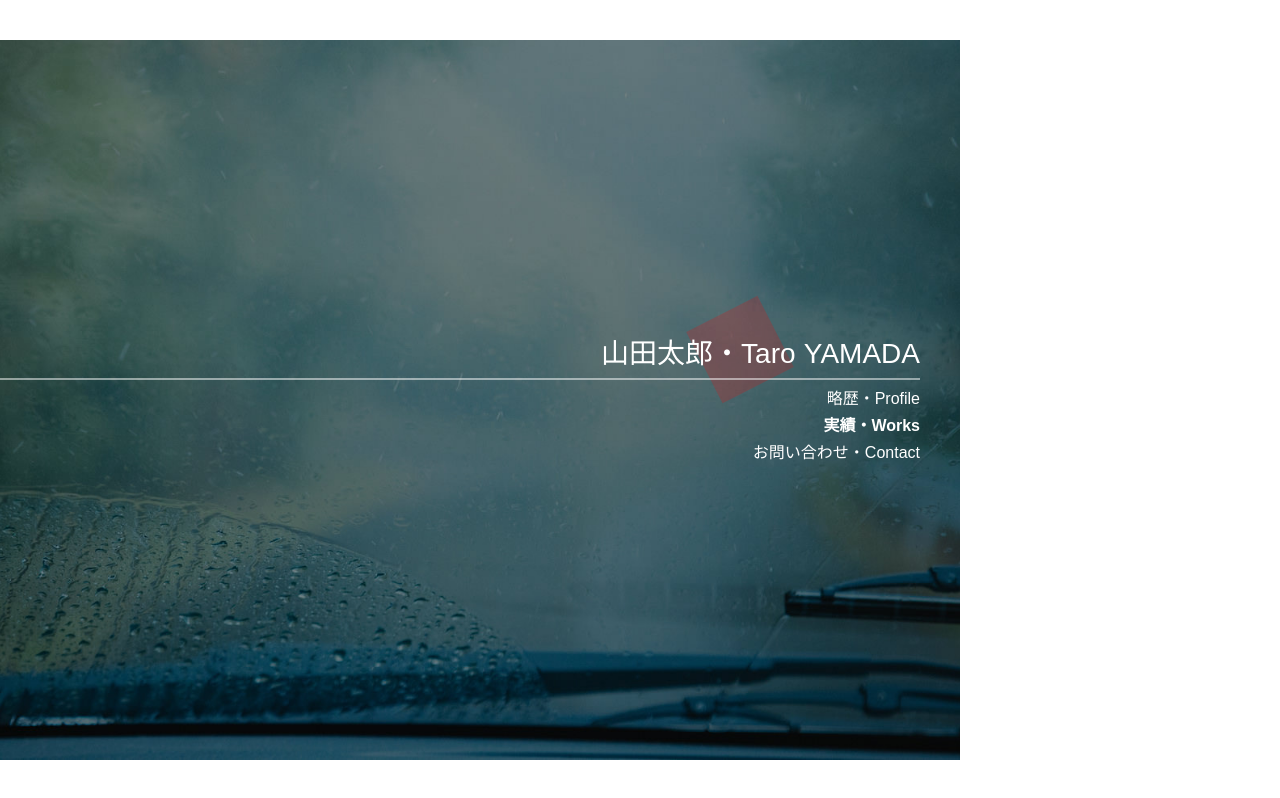
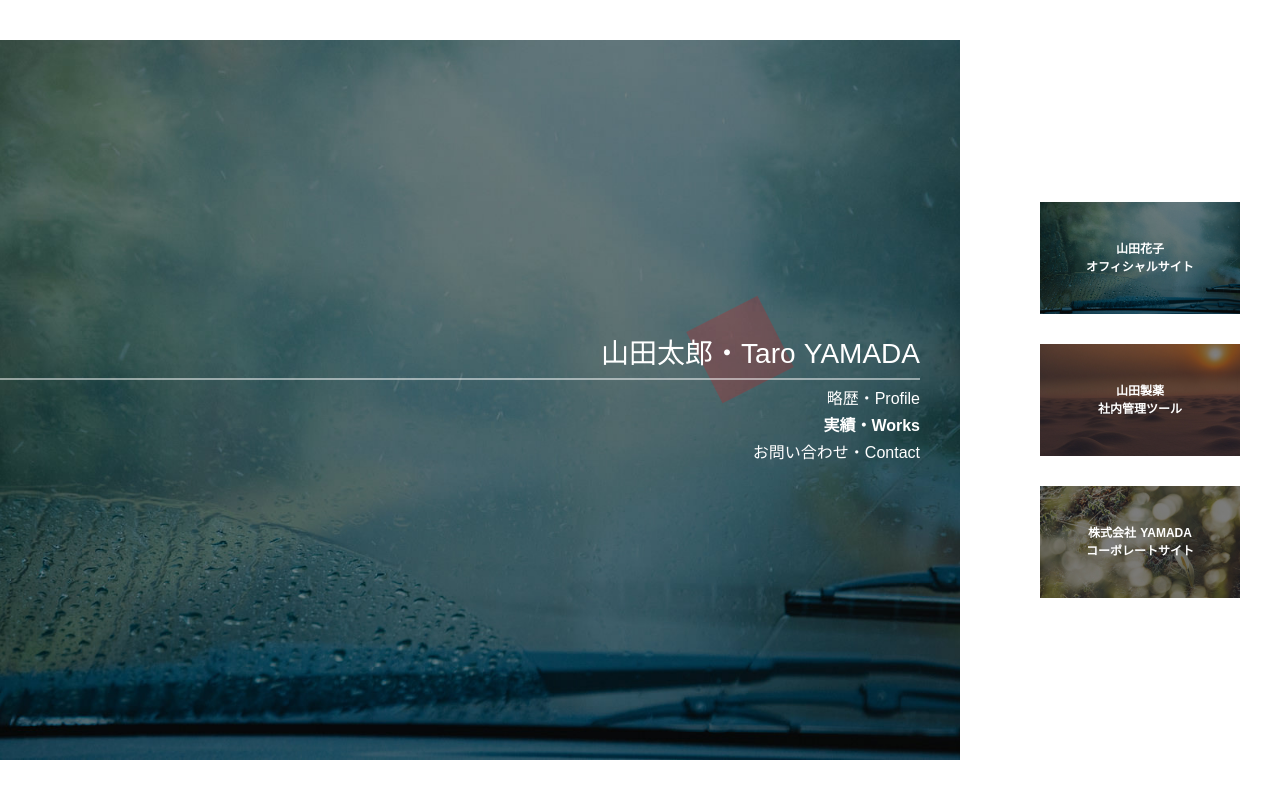
Before and after one commit to dsktschy/vue-introduction, a Nuxt app: page /works in a window 1280 px wide. Built offline with nearby package versions, Linux system fonts and the light colour scheme.

Commit message:
Create works page

```diff
--- /dev/null
+++ b/assets/css/style.css
@@ -0,0 +1,15 @@
+.page {
+  width: 280px;
+  height: 100vh;
+  margin-left: auto;
+  margin-right: 0;
+  padding: 40px 40px 40px 0;
+  display: flex;
+  align-items: center;
+}
+.page-inner {
+  width: 100%;
+  max-height: 100%;
+  overflow: hidden auto;
+  text-align: right;
+}
--- a/nuxt.config.js
+++ b/nuxt.config.js
@@ -28,6 +28,7 @@ module.exports = {
   ** Global CSS
   */
   css: [
+    { src: '~/assets/css/style.css' }
   ],
 
   /*
--- a/pages/profile.vue
+++ b/pages/profile.vue
@@ -1,6 +1,6 @@
 <template>
-  <section class="page-profile">
-    <div class="inner">
+  <section class="page">
+    <div class="page-inner">
       <h2 class="heading">山田太郎・Taro YAMADA</h2>
       <p class="paragraph">
         名古屋を中心に活動するエンジニアです<br>
@@ -24,21 +24,6 @@
 </template>
 
 <style scoped>
-.page-profile {
-  width: 280px;
-  height: 100vh;
-  margin-left: auto;
-  margin-right: 0;
-  padding: 40px 40px 40px 0;
-  display: flex;
-  align-items: center;
-}
-.inner {
-  width: 100%;
-  max-height: 100%;
-  overflow: hidden auto;
-  text-align: right;
-}
 .heading {
   line-height: 1.5;
   font-size: 16px;
--- /dev/null
+++ b/pages/works.vue
@@ -0,0 +1,58 @@
+<template>
+  <div class="page">
+    <ul class="page-inner works">
+      <li class="works-item">
+        <p class="works-text">
+          山田花子<br>
+          オフィシャルサイト
+        </p>
+      </li>
+      <li class="works-item">
+        <p class="works-text">
+          山田製薬<br>
+          社内管理ツール
+        </p>
+      </li>
+      <li class="works-item">
+        <p class="works-text">
+          株式会社 YAMADA<br>
+          コーポレートサイト
+        </p>
+      </li>
+    </ul>
+  </div>
+</template>
+
+<style scoped>
+.works-item {
+  display: flex;
+  justify-content: center;
+  align-items: center;
+  width: 200px;
+  height: 112px;
+  background-size: cover;
+  background-position: center;
+  margin-left: auto;
+  margin-right: 0;
+  cursor: pointer;
+  &:not(:first-child) {
+    margin-top: 30px;
+  }
+  &:nth-child(1) {
+    background-image: url(~/assets/images/image-1.jpg);
+  }
+  &:nth-child(2) {
+    background-image: url(~/assets/images/image-2.jpg);
+  }
+  &:nth-child(3) {
+    background-image: url(~/assets/images/image-3.jpg);
+  }
+}
+.works-text {
+  line-height: 1.5;
+  font-size: 12px;
+  font-weight: 900;
+  text-align: center;
+  color: #fff;
+}
+</style>
```
